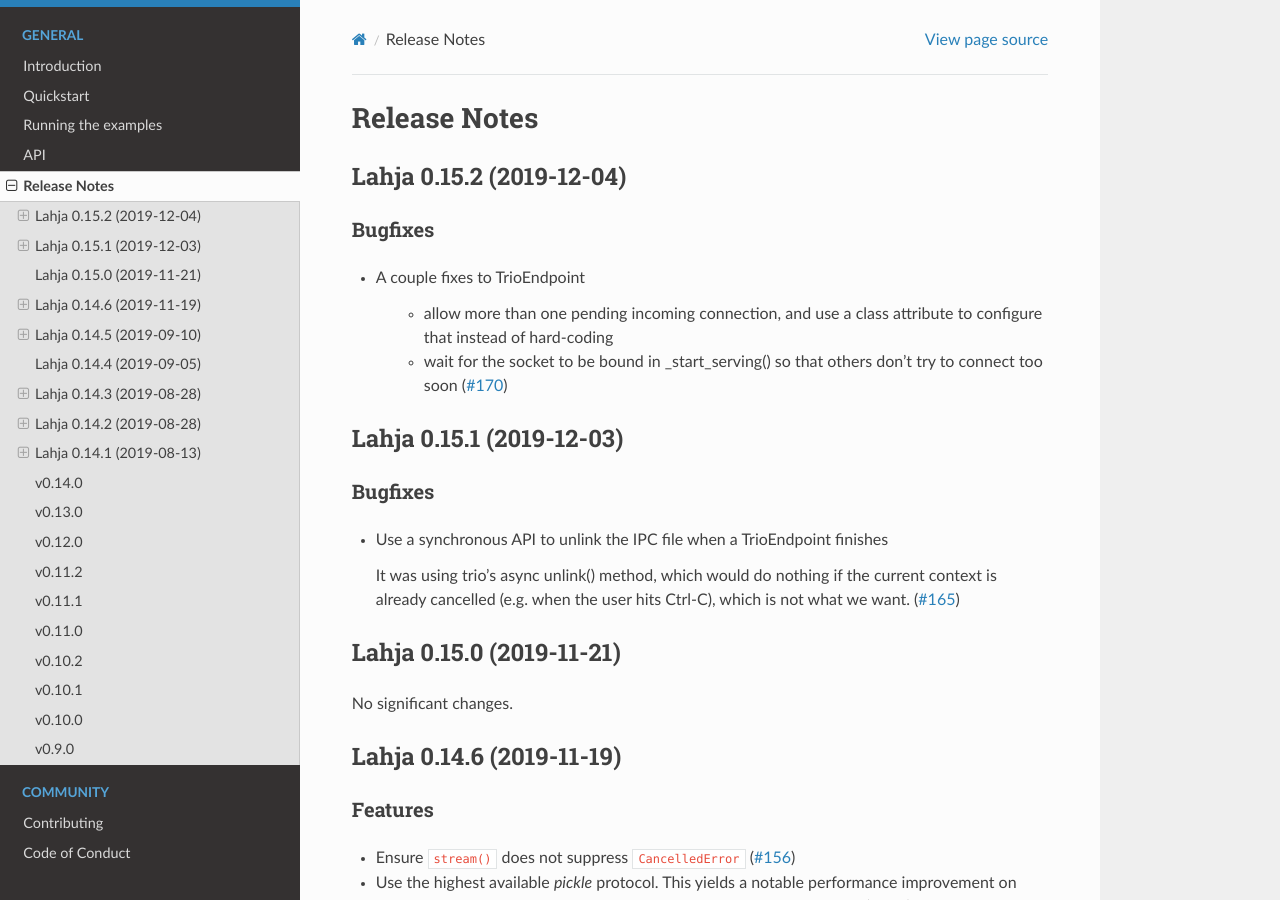
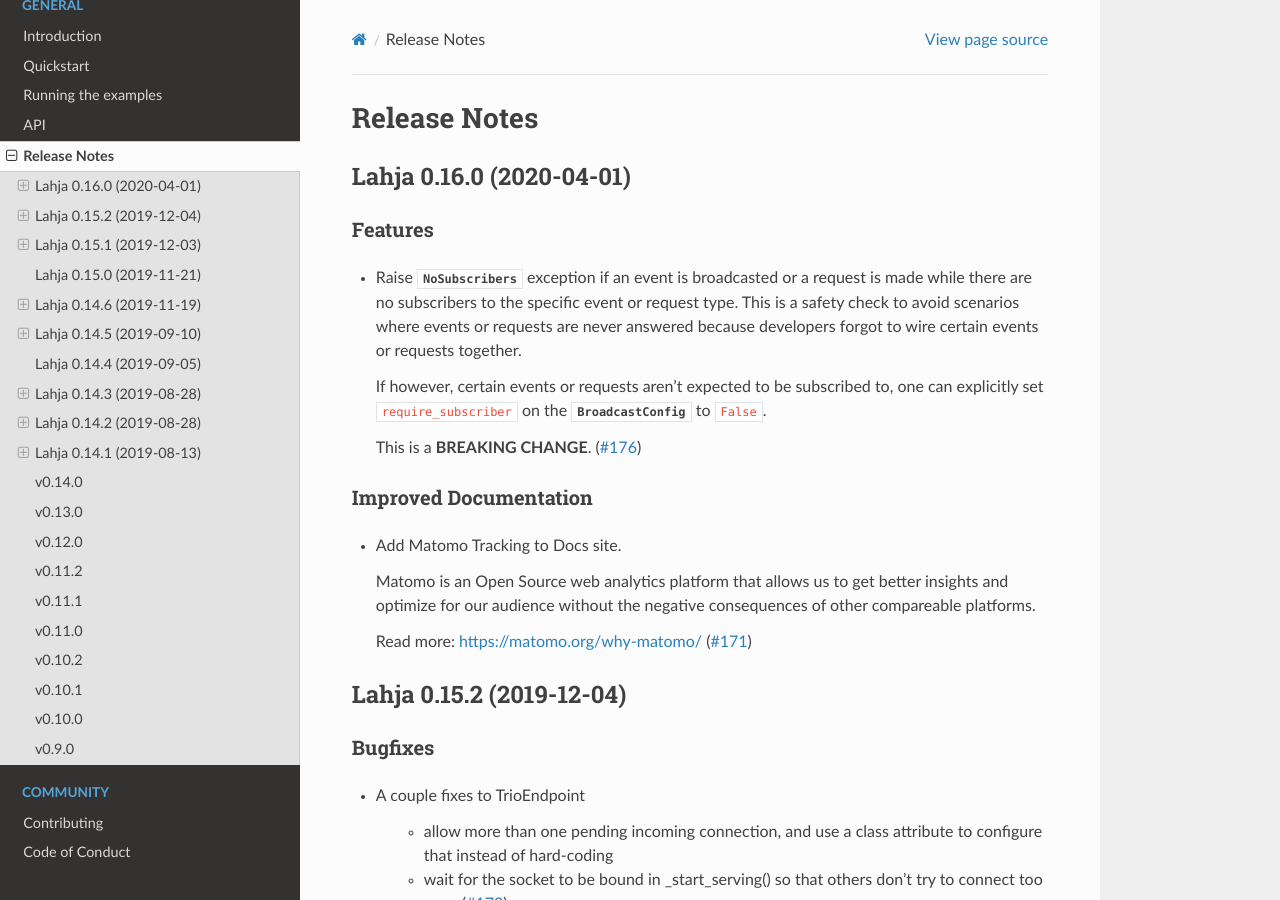
Before and after one commit to ethereum/lahja, a Sphinx documentation site: the page built from docs/release_notes.rst, in a window 1280 px wide and 900 px high. Built offline with Sphinx 7.4.7 and the Read the Docs theme 2.0.0, drawn with Linux system fonts in a browser that asks for light colours; comment, search, counter and statistics services are not loaded.

Commit message:
Bump version: 0.15.2 → 0.16.0

```diff
--- a/docs/release_notes.rst
+++ b/docs/release_notes.rst
@@ -2,6 +2,37 @@
 =============
 
 .. towncrier release notes start
+
+Lahja 0.16.0 (2020-04-01)
+-------------------------
+
+Features
+~~~~~~~~
+
+- Raise :class:`~lahja.exceptions.NoSubscribers` exception if an event
+  is broadcasted or a request is made while there are no subscribers to
+  the specific event or request type. This is a safety check to avoid
+  scenarios where events or requests are never answered because developers
+  forgot to wire certain events or requests together.
+
+  If however, certain events or requests aren't expected to be subscribed to,
+  one can explicitly set ``require_subscriber`` on the
+  :class:`~lahja.common.BroadcastConfig` to ``False``.
+
+  This is a **BREAKING CHANGE**. (`#176 <https://github.com/ethereum/lahja/issues/176>`__)
+
+
+Improved Documentation
+~~~~~~~~~~~~~~~~~~~~~~
+
+- Add Matomo Tracking to Docs site.
+
+  Matomo is an Open Source web analytics platform that allows us
+  to get better insights and optimize for our audience without
+  the negative consequences of other compareable platforms.
+
+  Read more: https://matomo.org/why-matomo/ (`#171 <https://github.com/ethereum/lahja/issues/171>`__)
+
 
 Lahja 0.15.2 (2019-12-04)
 -------------------------
--- a/setup.py
+++ b/setup.py
@@ -57,7 +57,7 @@
 setup(
     name='lahja',
     # *IMPORTANT*: Don't manually change the version here. Use `make bump`, as described in readme
-    version='0.15.2',
+    version='0.16.0',
     description="Generic event bus for asynchronous cross-process communication",
     long_description=long_description,
     long_description_content_type='text/markdown',
```
Also changed, not shown: newsfragments/171.doc.rst (deleted, +0 -7 lines), newsfragments/176.feature.rst (deleted, +0 -11 lines), .bumpversion.cfg.
